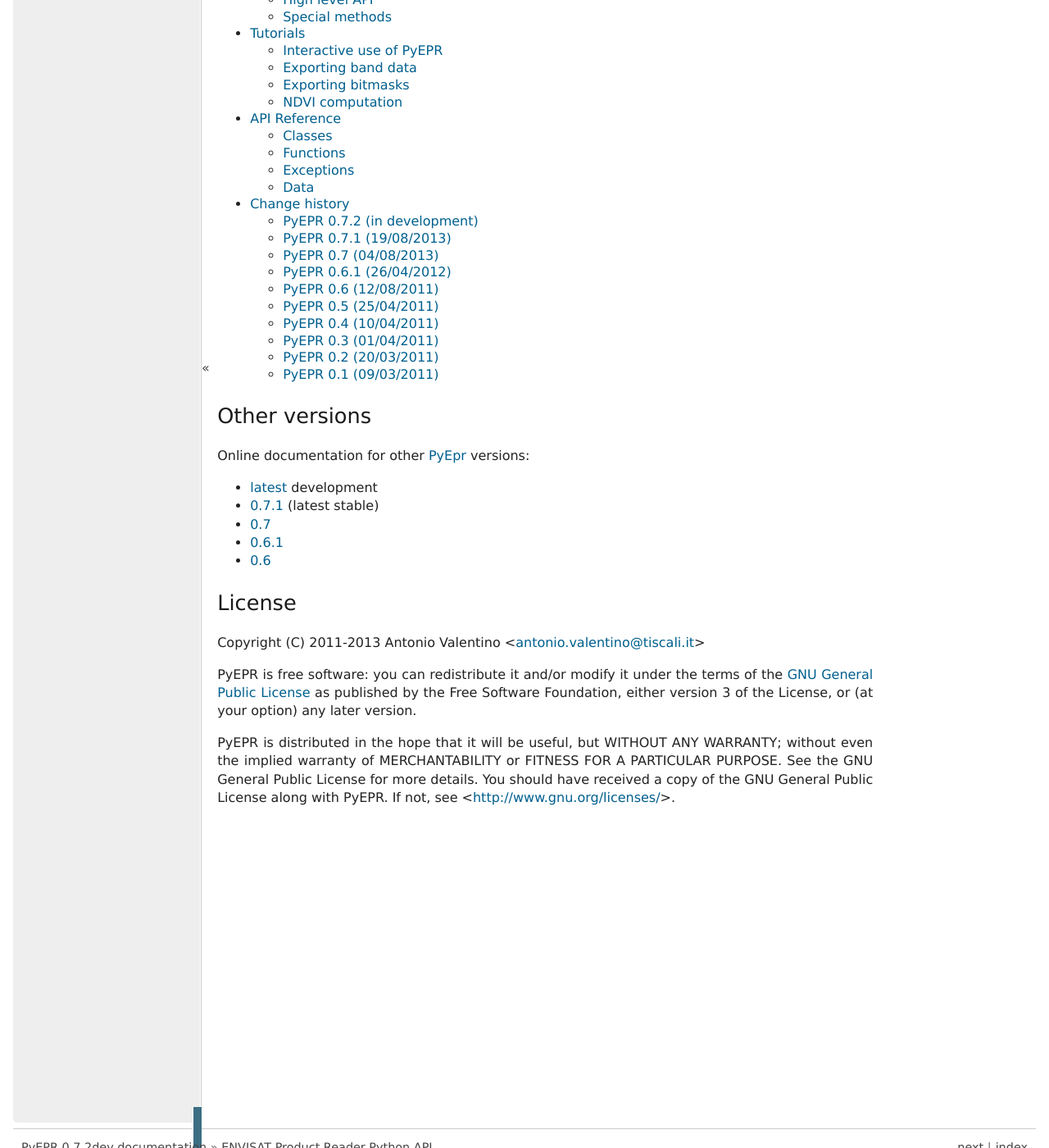
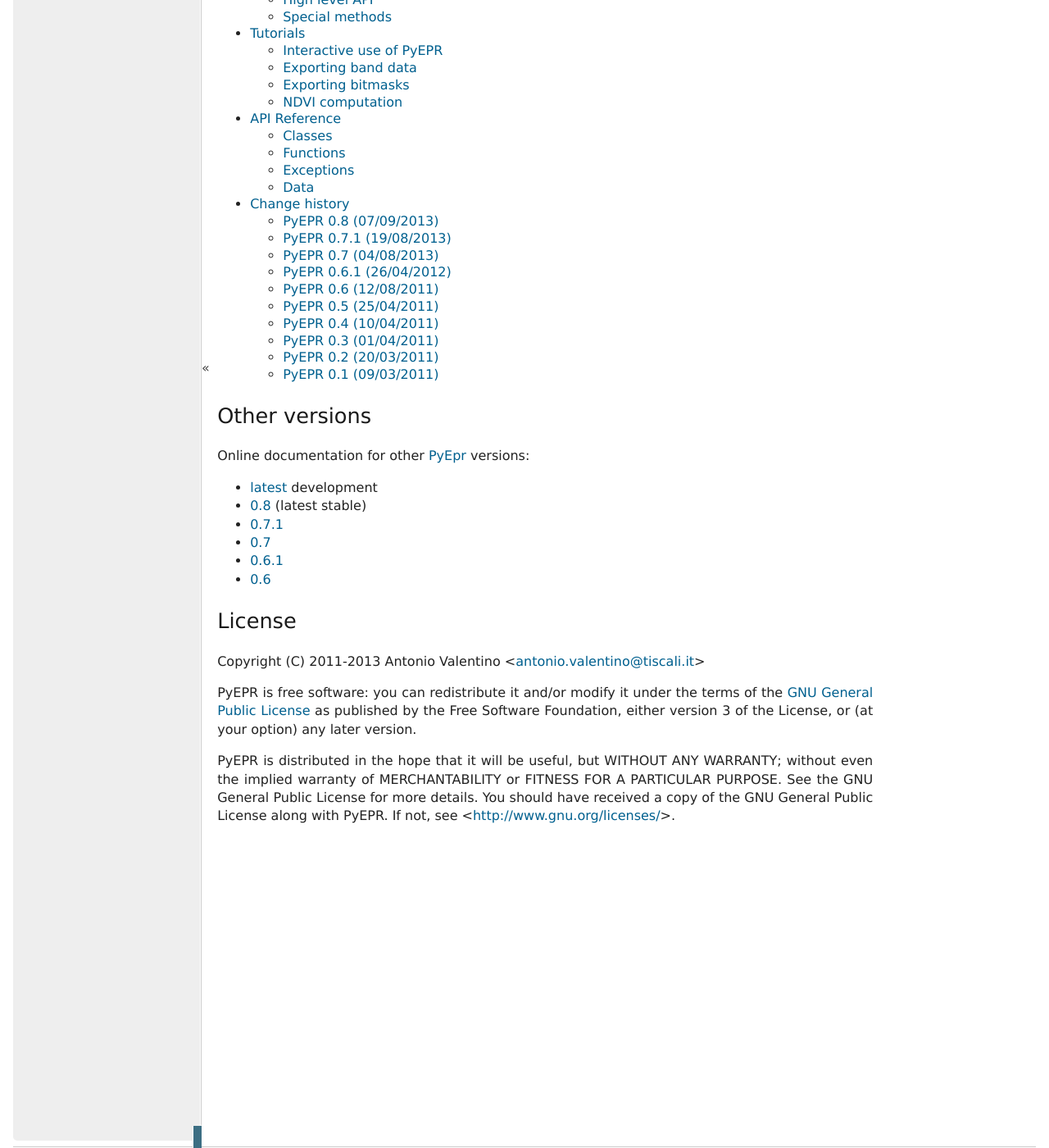
Before and after one commit to avalentino/pyepr, a Sphinx documentation site: the page built from doc/index.txt, in a window 1280 px wide and 1400 px high, scrolled down 819 px. Shown: the whole window at 82% size. Built offline with Sphinx 7.4.7, drawn with Linux system fonts in a browser that asks for light colours; formulas are drawn with MathJax 3; comment, search, counter and statistics services are not loaded; some of the changed text lies outside the part shown.

Commit message:
Update the version numebr to 0.8

```diff
--- a/README.txt
+++ b/README.txt
@@ -6,7 +6,7 @@
 :Author:    Antonio Valentino
 :Contact:   antonio.valentino@tiscali.it
 :Copyright: 2011-2013, Antonio Valentino <antonio.valentino@tiscali.it>
-:Version:   0.7.2dev
+:Version:   0.8.0
 
 
 Introduction
--- a/doc/NEWS.txt
+++ b/doc/NEWS.txt
@@ -2,8 +2,8 @@
 ==============
 
 
-PyEPR 0.7.2 (in development)
-----------------------------
+PyEPR 0.8 (07/09/2013)
+----------------------
 
 * now the :class:`epr.Product` objects have a :meth:`epr.Product.close`
   method that can be used to explicitly close products without relying
--- a/doc/conf.py
+++ b/doc/conf.py
@@ -64,9 +64,9 @@
 # built documents.
 #
 # The short X.Y version.
-version = '0.7.2'
+version = '0.8'
 # The full version, including alpha/beta/rc tags.
-release = version + 'dev'
+release = version  # + 'dev'
 
 # The language for content autogenerated by Sphinx. Refer to documentation
 # for a list of supported languages.
--- a/doc/index.txt
+++ b/doc/index.txt
@@ -58,7 +58,8 @@
     Online documentation for other PyEpr_ versions:
 
     * `latest <https://pyepr.readthedocs.org/en/latest/>`_ development
-    * `0.7.1 <https://pyepr.readthedocs.org/en/v0.7.1/>`_ (latest stable)
+    * `0.8 <https://pyepr.readthedocs.org/en/v0.8/>`_ (latest stable)
+    * `0.7.1 <https://pyepr.readthedocs.org/en/v0.7.1/>`_
     * `0.7 <https://pyepr.readthedocs.org/en/v0.7/>`_
     * `0.6.1 <https://pyepr.readthedocs.org/en/v0.6.1/>`_
     * `0.6 <https://pyepr.readthedocs.org/en/v0.6/>`_
--- a/doc/interactive_use.txt
+++ b/doc/interactive_use.txt
@@ -75,7 +75,7 @@
         .. _ESA: http://earth.esa.int
 
     In [3]: epr.__version__, epr.EPR_C_API_VERSION
-    Out[3]: ('0.7.2', '2.3dev')
+    Out[3]: ('0.8.0', '2.3dev')
 
 Docstrings are available for almost all classes, methods and functions in
 the :mod:`epr` and they can be displayed using the :func:`help` python_
```
Also changed, not shown: 1 other file.
